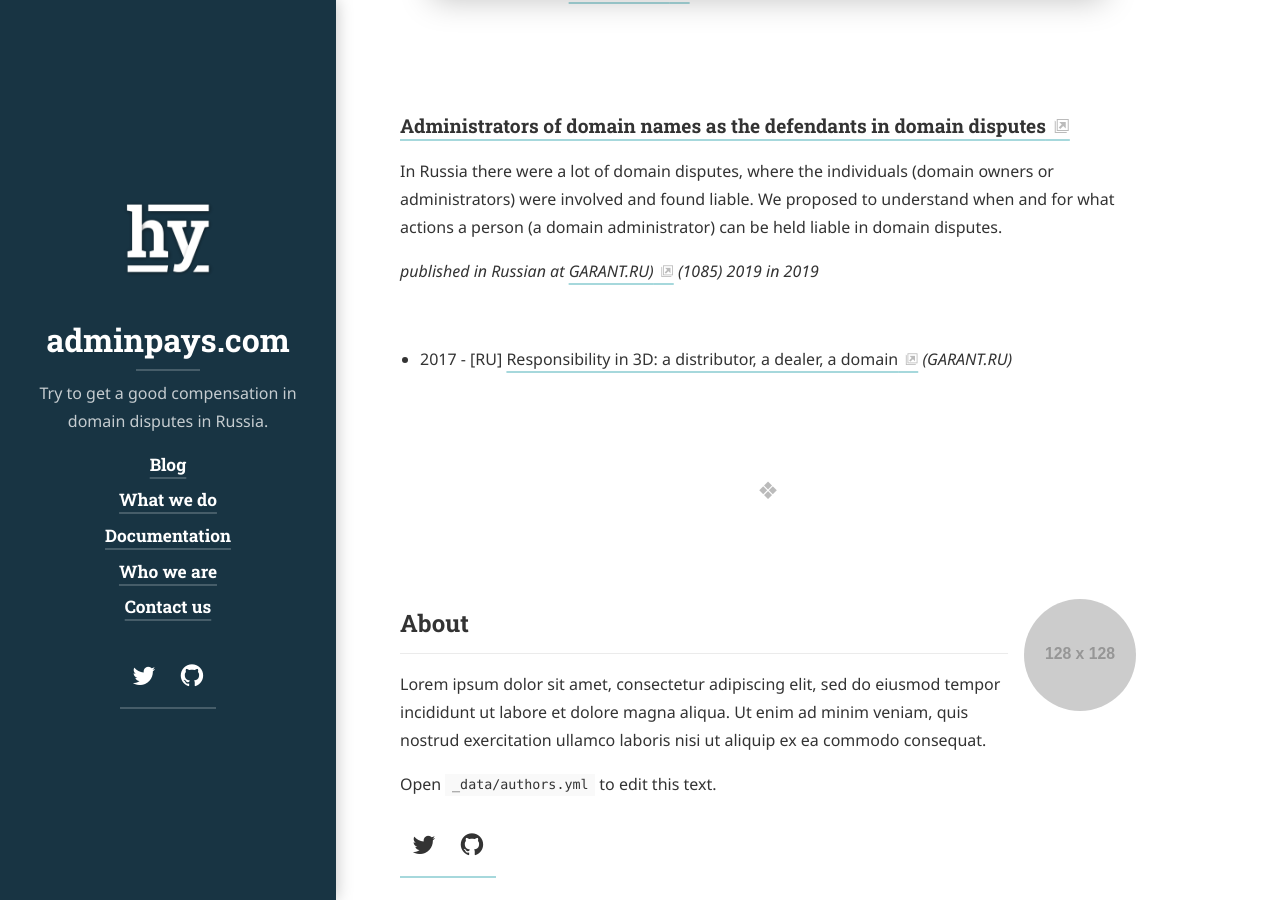
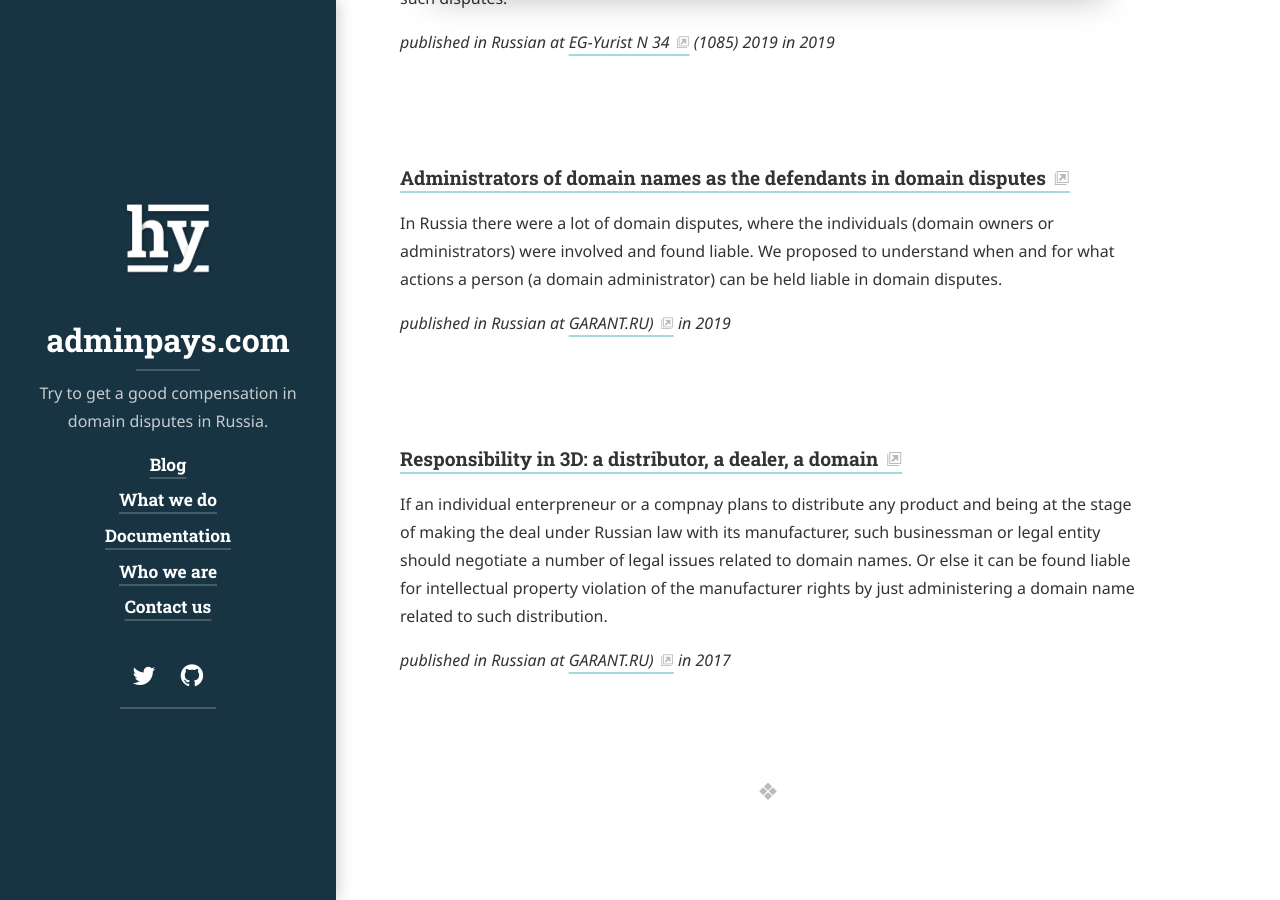
Before and after one commit to xCounsel/adminpays, a Jekyll site: the page built from _projects/publications.md, in a window 1280 px wide and 900 px high, scrolled down 1795 px. Built offline with Jekyll 4.4.1, drawn with Linux system fonts in a browser that asks for light colours; cached includes are drawn as plain includes; nearby versions of some CDN libraries; some web fonts are replaced; library files that are not in the unit come from our copies; some of the changed text lies outside the part shown.

Commit message:
Update publications.md

```diff
--- a/_projects/publications.md
+++ b/_projects/publications.md
@@ -25,13 +25,15 @@
 
 # in English
 
-[**Domain names disputes: how to get the most compensation in Russian courts**](http://dorotenko.pro/domain-disputes-in-russia-wtr/) <br/>
+### [**Domain names disputes: how to get the most compensation in Russian courts**](http://dorotenko.pro/domain-disputes-in-russia-wtr/)
+
 We analyzed recent Russian court practice on domain disputes and looked at the amount of compensations awarded by courts in favor of plaintiffs. The analysis, based on our [own database](/projects/databases.md), identifies factors that could directly affect such compensation in Russian courts. <br/>
----- published at [*World Trademark Review*](https://www.worldtrademarkreview.com/brand-management/domain-name-disputes-in-russia-how-get-most-compensation-in-court) in 2020 ---- <br/>
+
+*published at [World Trademark Review](https://www.worldtrademarkreview.com/brand-management/domain-name-disputes-in-russia-how-get-most-compensation-in-court) in 2020* <br/>
 
 # in other languages
 
-### [**So Different Domain Disputes. On Compensations**](http://dorotenko.pro/ru/publication-domain-disputes-on-compensation/) <br/>
+### [**So Different Domain Disputes. On Compensations**](http://dorotenko.pro/ru/publication-domain-disputes-on-compensation/)
 
 This article as the same above, published in Russian. We verified hypotheses and discovered initially unknown correlations to look more deeply at the Russian domain disputes picture as a whole - including determining the ‘average bill’ for plaintiffs in such cases. <br/>
 
@@ -39,7 +41,7 @@
 
 <br/>
 
-### [**The "cultural" domain disputes: how the theaters struggle with tickets resellers and the illegal use of their trademarks in the courts**](http://dorotenko.pro/ru/domain-disputes-theatres/) <br/>
+### [**The "cultural" domain disputes: how the theaters struggle with tickets resellers and the illegal use of their trademarks in the courts**](http://dorotenko.pro/ru/domain-disputes-theatres/)
 
 This article is about legal battles between cultural organizations (theaters, etc.) and the resellers who resell their e-tickets. Here you can find the decisions taken by the courts against domain administrators who mislead users, and what amounts of compensation plaintiffs can expect in such disputes. <br/>
 
@@ -50,8 +52,12 @@
 ### [Administrators of domain names as the defendants in domain disputes](http://dorotenko.pro/ru/domain-admin-liability/)
 In Russia there were a lot of domain disputes, where the individuals (domain owners or administrators) were involved and found liable. We proposed to understand when and for what actions a person (a domain administrator) can be held liable in domain disputes. <br/>
 
-*published in Russian at [GARANT.RU)](https://www.garant.ru/ia/opinion/author/dorotenko/1275783/) (1085) 2019 in 2019*
+*published in Russian at [GARANT.RU)](https://www.garant.ru/ia/opinion/author/dorotenko/1275783/) in 2019*
 
 <br/>
 
-* 2017 - [RU] [Responsibility in 3D: a distributor, a dealer, a domain](http://dorotenko.pro/ru/dealers-and-domains/) *(GARANT.RU)*
+### [Responsibility in 3D: a distributor, a dealer, a domain](http://dorotenko.pro/ru/dealers-and-domains/)
+
+If an individual enterpreneur or a compnay plans to distribute any product and being at the stage of making the deal under Russian law with its manufacturer, such businessman or legal entity should negotiate a number of legal issues related to domain names. Or else it can be found liable for intellectual property violation of the manufacturer rights by just administering a domain name related to such distribution.
+
+*published in Russian at [GARANT.RU)](http://www.garant.ru/ia/opinion/author/dorotenko/1105770/) in 2017*
```
